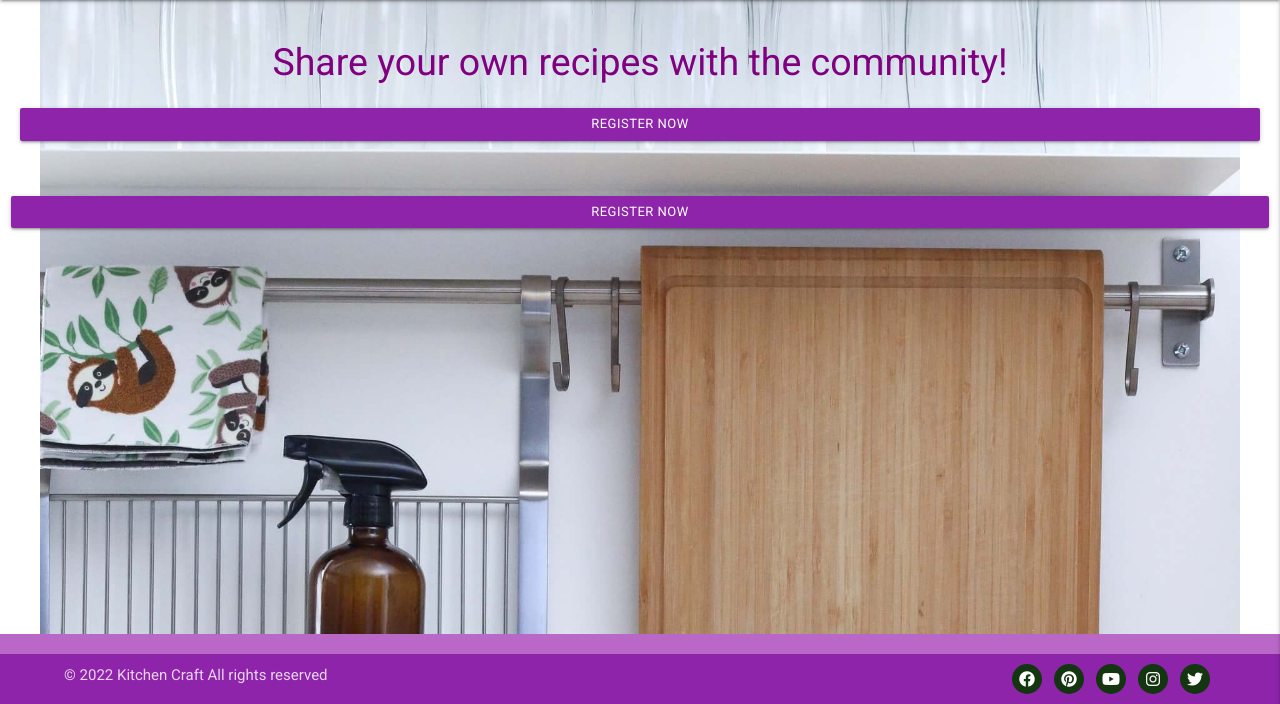
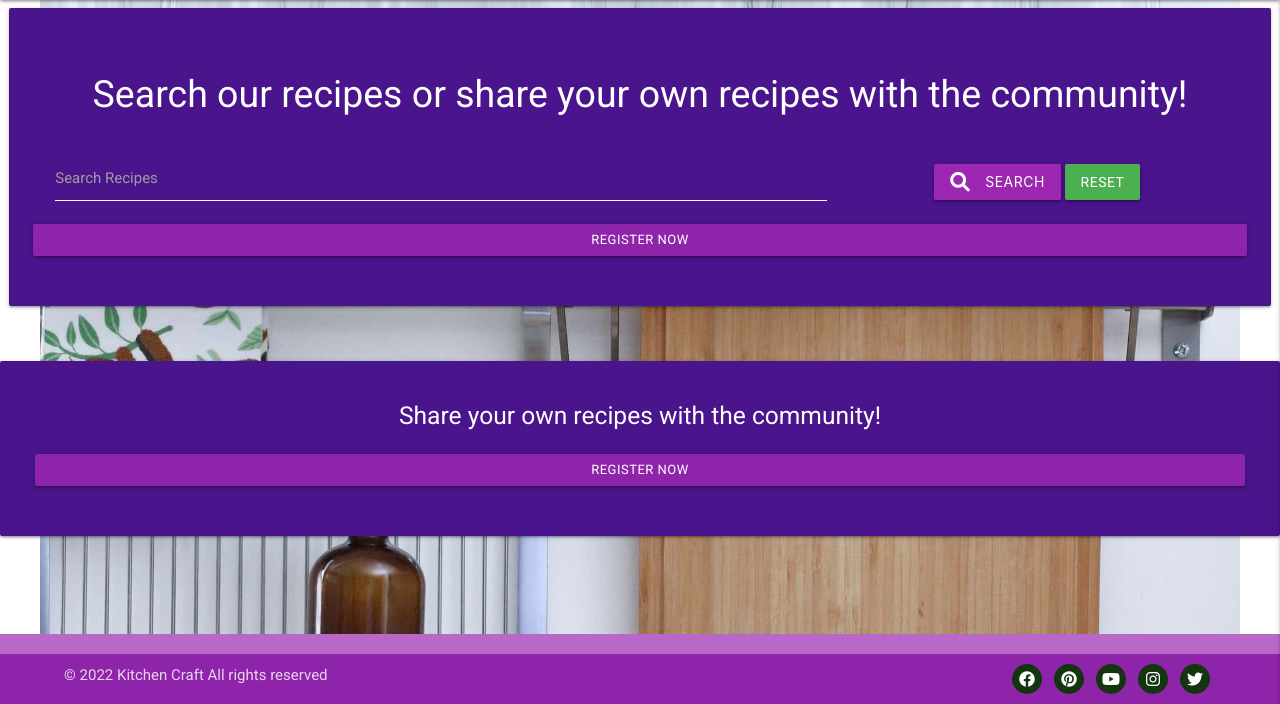
Before and after one commit to ollylomax/Kitchen-Craft---Backend-Development-Milestone-Project, a Flask app: page /search in a window 1280 px wide. Shown: the part 96-800 px from the top of the page. Run offline with Flask 2, Linux system fonts and the light colour scheme; data that the repository does not hold is empty; some libraries are stand-ins or nearby versions; some web fonts are replaced.

Commit message:
Add search bar and buttons to recipes page, style and create index for recipes collection

```diff
--- a/static/css/style.css
+++ b/static/css/style.css
@@ -149,17 +149,17 @@ span.character-counter {
 
 /* Cuisines */
 
-.collection {
+.cuisines {
     padding: 0 20px;
     border: 0;
 }
 
-.collection-item {
+.cuisines .collection-item {
     margin: 10px 0 !important;
     border: 1px solid purple;
 }
 
-ul:not(.browser-default) {
+.cuisines:not(.browser-default) {
     padding-left: 20px;
 }
 
--- a/templates/recipes.html
+++ b/templates/recipes.html
@@ -18,7 +18,22 @@
 
 <div class="row">
   <div class="col s12 center-align title-footer">
-    <h1>Share your own recipes with the community!</h1>
+    <div class="row card-panel purple darken-4">
+      <h1 class="white-text">Search our recipes or share your own recipes with the community!</h1>
+      <form action="{{ url_for('search') }}" method="post" class="col s12">
+        <div class="valign-wrapper center-align">
+          <div class="input-field col s6 m8">
+            <input type="text" name="index_query" id="index_query" minlength="3" class="validate" required>
+            <label for="index_query">Search Recipes</label>
+          </div>
+          <div class="col s6 m4">
+            <button type="submit" class="btn purple">
+              <i class="fas fa-search left"></i> Search
+            </button>
+            <a href="{{ url_for('recipes') }}" class="btn green">Reset</a>
+          </div>
+        </div>
+      </form>
       {% if session.user_session %}
       <p class="center-align">
         <a href="{{ url_for('add_recipe') }}" class="col s12 btn-small purple darken-1">Add Recipe</a>
@@ -30,18 +45,10 @@
       {% endif %}
     </div>
   </div>
+</div>
+
 
 <div class="row">
-
-  {% with messages = get_flashed_messages() %}
-  {% if messages %}
-  {% for message in messages %}
-  <div class="card-content white-text green darken-4 form-flash">
-    <span class="center-align white-text">{{ message }}</span>
-  </div>
-  {% endfor %}
-  {% endif %}
-  {% endwith %}
 
   {% for recipe in recipes %}
 
@@ -107,7 +114,8 @@
   {% endfor %}
 </div>
 
-<div class="row">
+<div class="row card-panel purple darken-4">
+  <h5 class="white-text center-align">Share your own recipes with the community!</h5>
   <div class="col s12 center-align">
     {% if session.user_session %}
     <p class="center-align">
```
Lines whose indentation alone changed are shown as unchanged.
